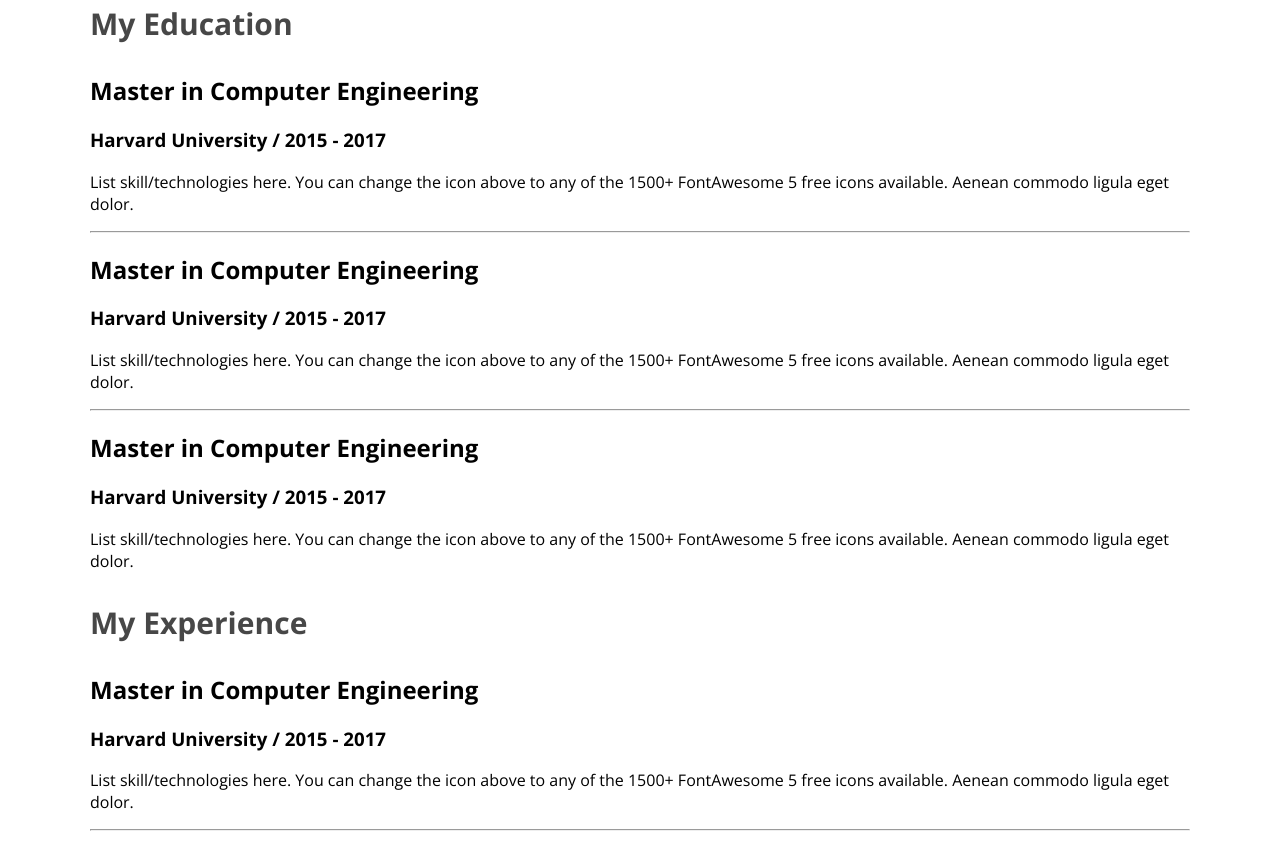
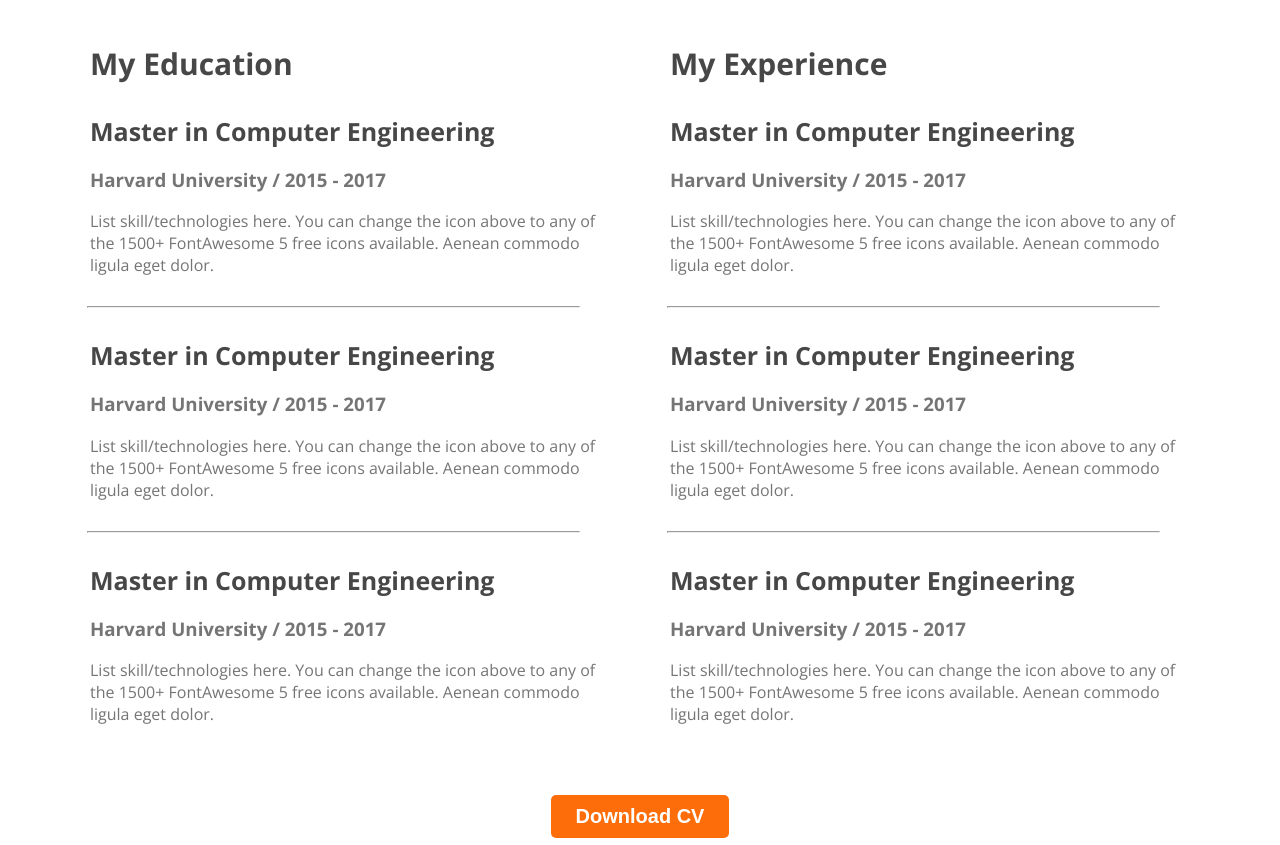
Before and after one commit to rakibalbin46/webdeveloper-portfolio, a plain HTML site: page index.html in a window 1280 px wide. Shown: the part 2195-3040 px from the top of the page. Drawn offline with nearby package versions, Linux system fonts and the light colour scheme.

Commit message:
finished the resume section

```diff
--- a/index.html
+++ b/index.html
@@ -193,6 +193,9 @@
           </div>
         </div>
       </div>
+      <div class="download-cv">
+        <button class="btn-primary">Download CV</button>
+      </div>
     </main>
     <footer></footer>
   </body>
--- a/styles/portfolio.css
+++ b/styles/portfolio.css
@@ -125,3 +125,32 @@ main {
   font-size: 30px;
   font-weight: 700;
 }
+.resume-container {
+  display: flex;
+  gap: 60px;
+}
+.resume-item-institute,
+.resume-item-description {
+  color: #757575;
+}
+.resume-item-title {
+  color: #474747;
+  font-size: 25px;
+  font-weight: 700;
+  margin-bottom: 10px;
+}
+.resume-container hr {
+  margin: 30px;
+  margin-left: -3px;
+}
+.resume-item-description {
+  margin-bottom: 20px;
+  margin-top: 0px;
+}
+.resume-colum {
+  padding-top: 10px;
+}
+.download-cv {
+  text-align: center;
+  margin-top: 50px;
+}
```
